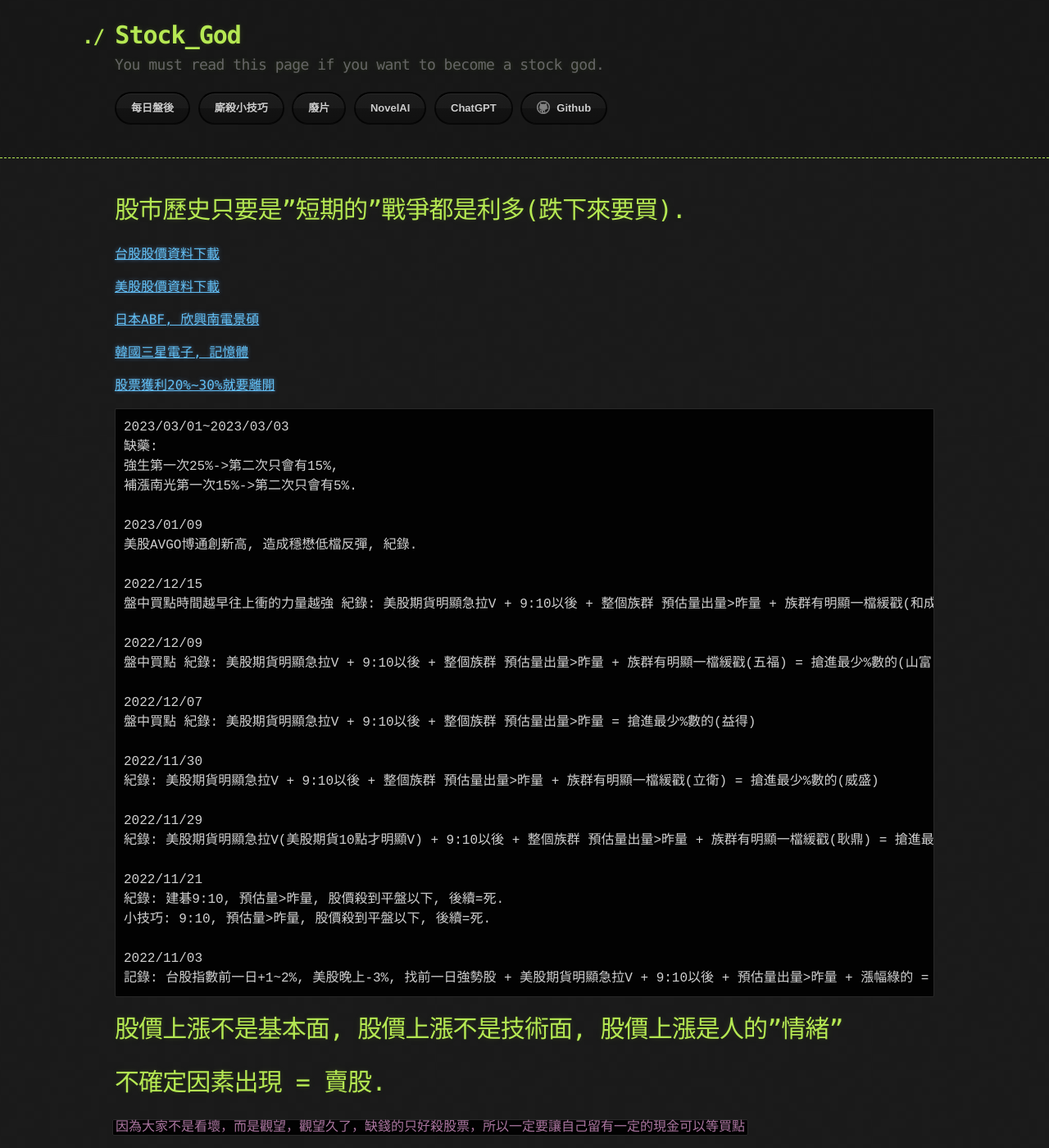
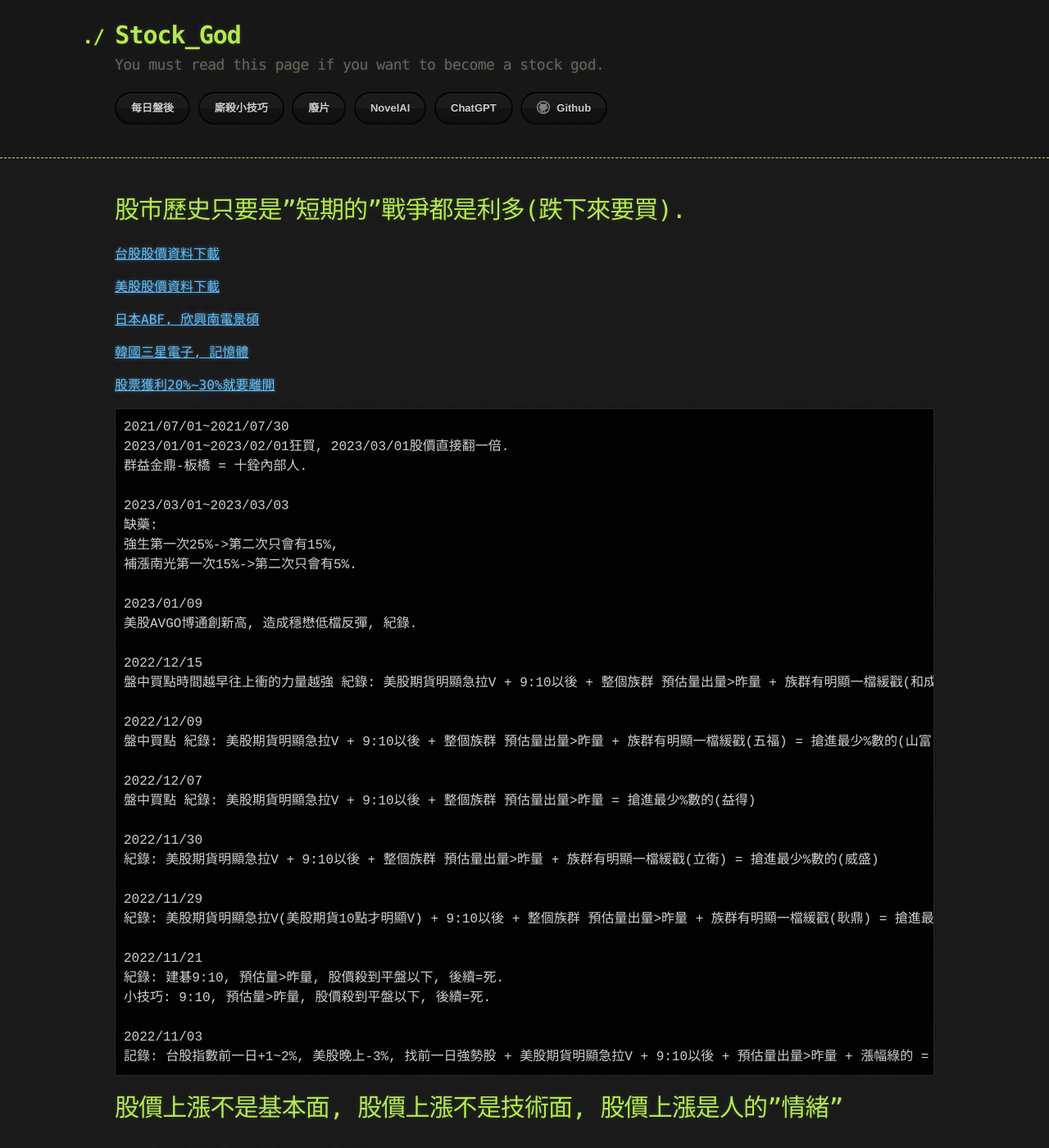
Before and after one commit to lepg5487/Stock_God, a Jekyll site: the page built from experience.md, in a window 1280 px wide and 1400 px high. Shown: the whole window at 82% size. Built offline with Jekyll 4.4.1, drawn with Linux system fonts in a browser that asks for light colours; our own code applies the rules of GitHub Pages for plain Markdown files.

Commit message:
Update experience.md

````diff
--- a/experience.md
+++ b/experience.md
@@ -14,6 +14,10 @@ layout: testlayouts
 
 [股票獲利20%~30%就要離開](https://www.youtube.com/watch?v=AadaEc6pJpw)
 ```
+2021/07/01~2021/07/30
+2023/01/01~2023/02/01狂買, 2023/03/01股價直接翻一倍.
+群益金鼎-板橋 = 十銓內部人.
+
 2023/03/01~2023/03/03
 缺藥:
 強生第一次25%->第二次只會有15%,
````
